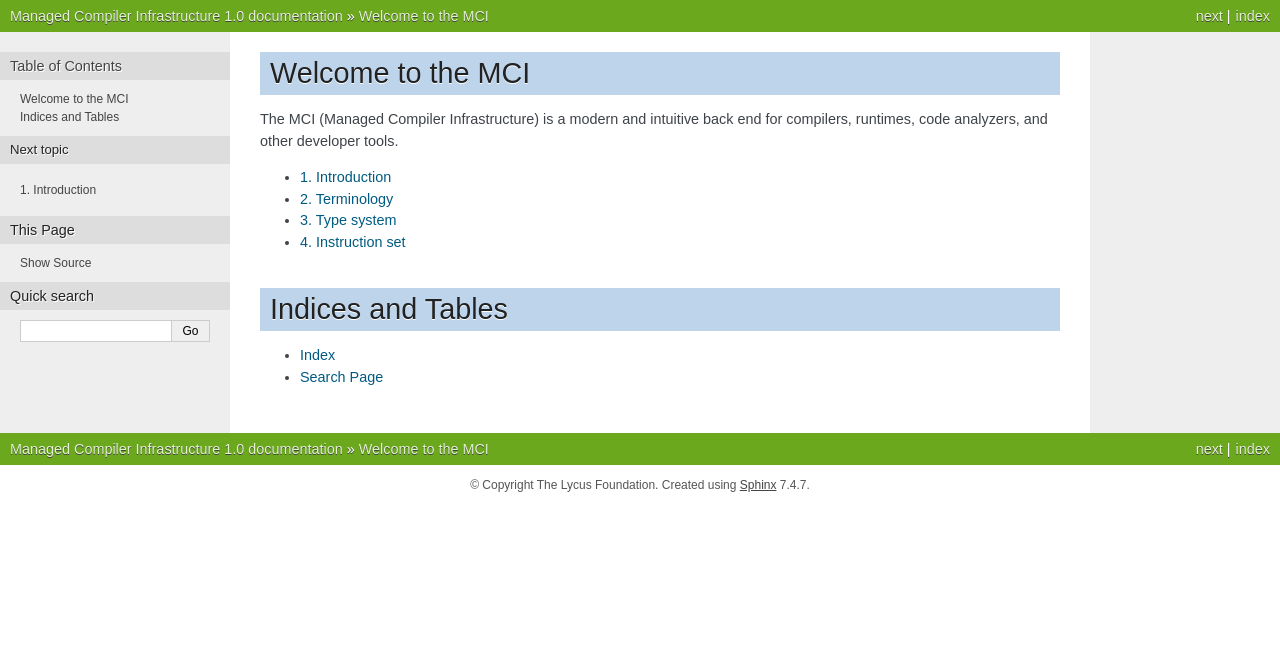
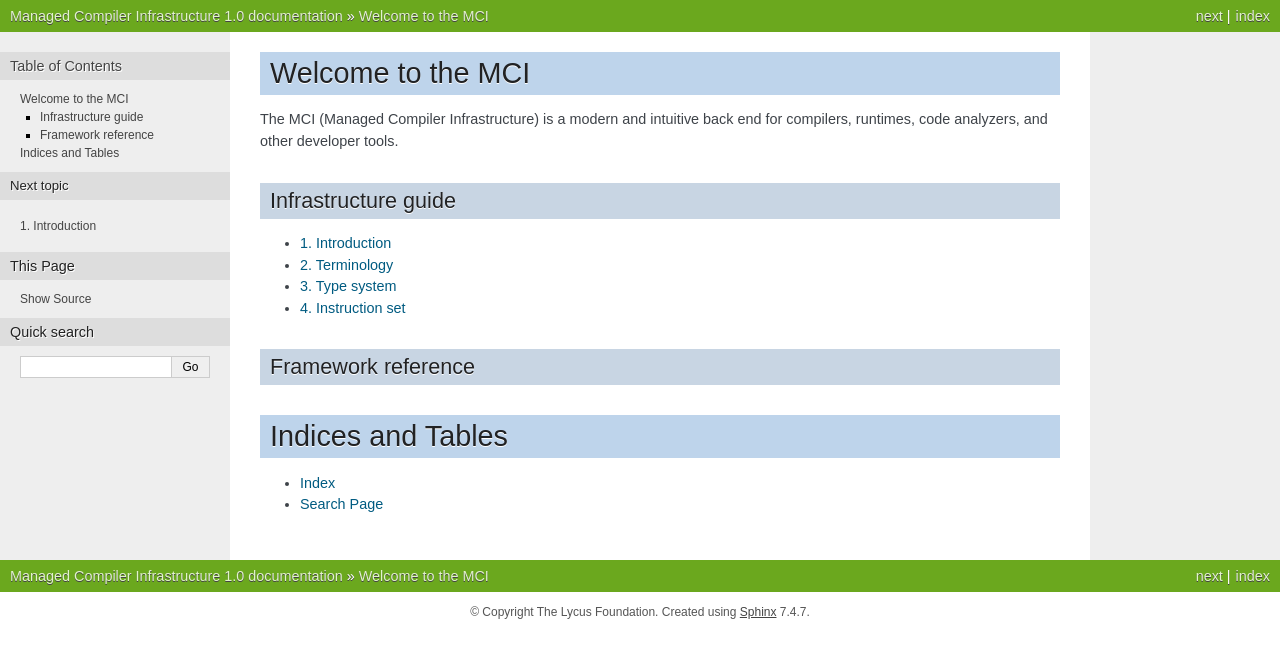
Before and after one commit to lycus/mci, a Sphinx documentation site: the page built from docs/index.rst, in a window 1280 px wide. Shown: the top 658 px of the page. Built offline with Sphinx 7.4.7, drawn with Linux system fonts in a browser that asks for light colours.

Commit message:
Split docs into infrastructure guide and framework reference.

```diff
--- a/docs/index.rst
+++ b/docs/index.rst
@@ -3,6 +3,9 @@ Welcome to the MCI
 
 The MCI (Managed Compiler Infrastructure) is a modern and intuitive back end
 for compilers, runtimes, code analyzers, and other developer tools.
+
+Infrastructure guide
+++++++++++++++++++++
 
 .. toctree::
    :maxdepth: 1
@@ -13,6 +16,13 @@ for compilers, runtimes, code analyzers, and other developer tools.
    type_system.rst
    instruction_set.rst
 
+Framework reference
++++++++++++++++++++
+
+.. toctree::
+   :maxdepth: 1
+   :numbered:
+
 Indices and Tables
 ==================
 
```
